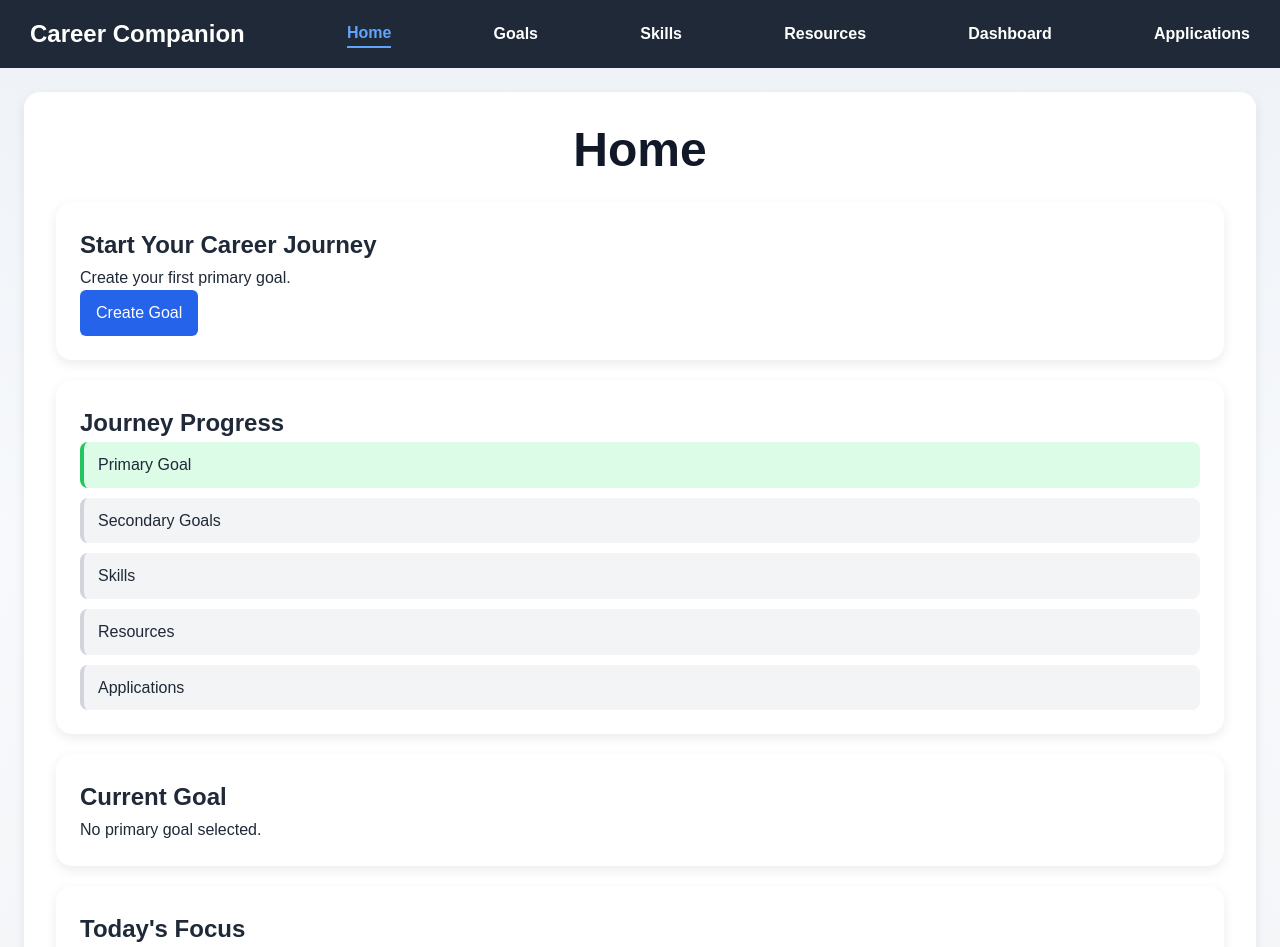
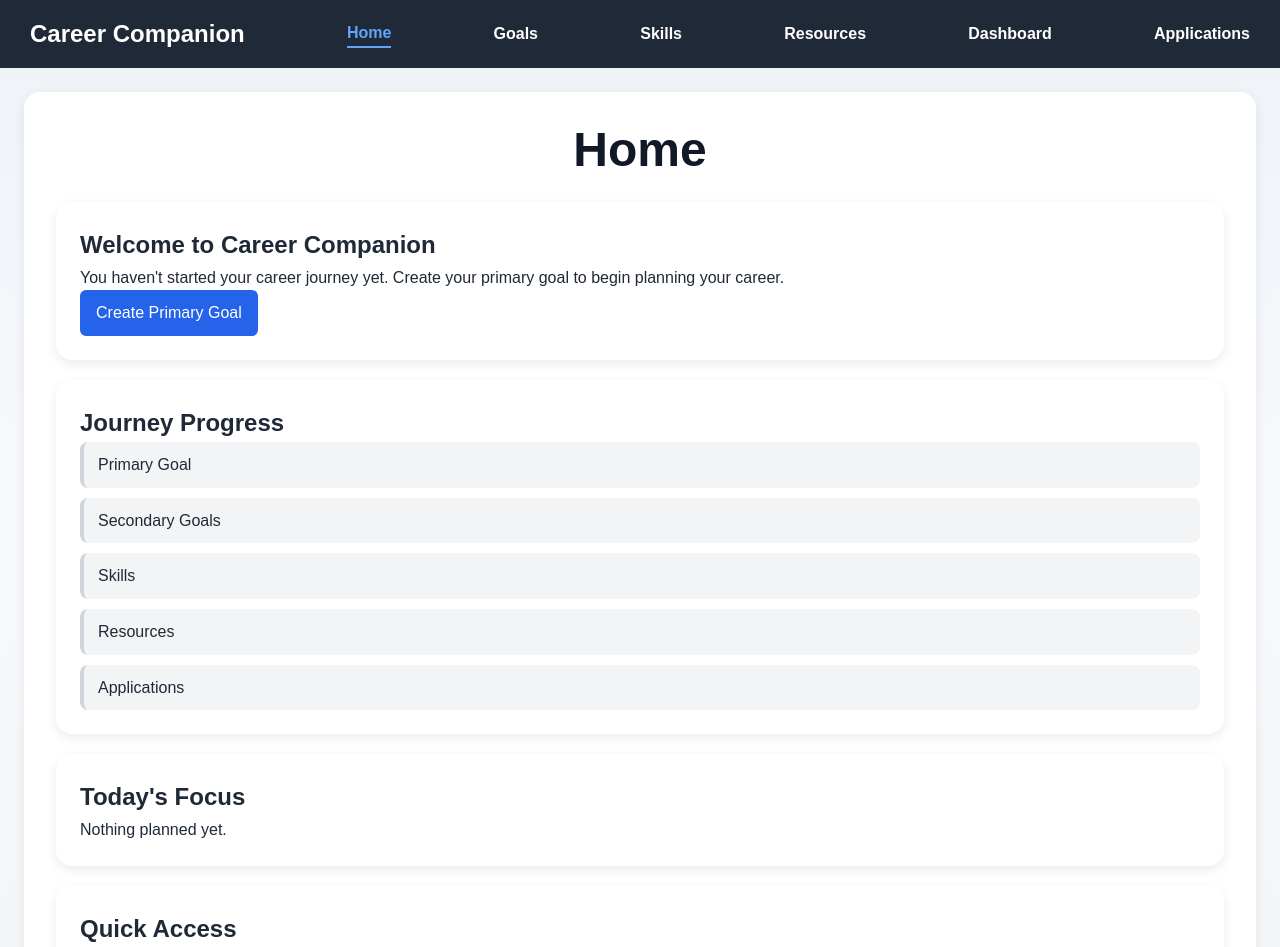
Before and after one commit to SriHarishVel/Career-Companion, a React (Vite) app in the folder frontend/: page / in a window 1280 px wide. Shown: the top 947 px of the page. Built offline with nearby package versions, Linux system fonts and the light colour scheme.

Commit message:
Enhance home page with career journey overview

```diff
--- a/frontend/src/pages/Home/index.css
+++ b/frontend/src/pages/Home/index.css
@@ -54,3 +54,23 @@
     margin: 6px 0 0;
     font-size: 14px;
 }
+.journey-summary {
+    display: flex;
+    gap: 24px;
+    margin: 20px 0;
+}
+
+.summary-item {
+    display: flex;
+    flex-direction: column;
+}
+
+.summary-item span {
+    font-size: 0.85rem;
+    color: #6b7280;
+}
+
+.summary-item strong {
+    font-size: 1.25rem;
+    margin-top: 4px;
+}
--- a/frontend/src/pages/Home/index.jsx
+++ b/frontend/src/pages/Home/index.jsx
@@ -1,6 +1,8 @@
+import { useNavigate } from "react-router-dom";
 import "./index.css";
 
 function Home() {
+    const navigate = useNavigate();
     const goals = JSON.parse(localStorage.getItem("goals")) || [];
 
     const primaryGoal = goals.find(goal => goal.goalType === "Primary");
@@ -13,10 +15,34 @@ function Home() {
     );
 
     const completedSecondaryGoals =
-    secondaryGoals.filter(
-        goal => goal.completed
-    ).length;
+        secondaryGoals.filter(
+            goal => goal.completed
+        ).length;
 
+    const overallProgress =
+        secondaryGoals.length > 0
+            ? Math.round(
+                secondaryGoals.reduce(
+                    (total, goal) => total + goal.progress,
+                    0
+                ) / secondaryGoals.length
+            )
+            : 0;
+
+    function handleContinueJourney() {
+
+        if (!primaryGoal) {
+            navigate("/goals");
+            return;
+        }
+
+        if (secondaryGoals.length === 0) {
+            navigate("/goals");
+            return;
+        }
+
+        navigate("/goals");
+    }
     return (
         <div className="container">
 
@@ -27,35 +53,41 @@ function Home() {
                 <div className="home-card">
                    {primaryGoal ? (
                         <>
-                            <h2>Current Goal</h2>
+                            <h2>Current Career Journey</h2>
 
                             <h3>{primaryGoal.title}</h3>
+                            <div className="journey-summary">
 
-                            <p>
-                                Progress: {primaryGoal.progress}%
-                            </p>
+                                <div className="summary-item">
+                                    <span>Progress</span>
+                                    <strong>{overallProgress}%</strong>
+                                </div>
 
-                            <p>
-                                Secondary Goals:
-                                {" "}
-                                {completedSecondaryGoals}
-                                {" / "}
-                                {secondaryGoals.length}
-                                {" "}
-                                completed
-                            </p>
+                                <div className="summary-item">
+                                    <span>Secondary Goals</span>
+                                    <strong>
+                                        {completedSecondaryGoals} / {secondaryGoals.length}
+                                    </strong>
+                                </div>
 
-                            <button>
+                            </div>
+
+                            <button onClick={handleContinueJourney}>
                                 Continue Journey
                             </button>
                         </>
                     ) : (
                         <>
-                            <h2>Start Your Career Journey</h2>
+                            <h2>Welcome to Career Companion</h2>
 
-                            <p>Create your first primary goal.</p>
+                            <p>
+                                You haven't started your career journey yet.
+                                Create your primary goal to begin planning your career.
+                            </p>
 
-                            <button>Create Goal</button>
+                            <button onClick={handleContinueJourney}>
+                                Create Primary Goal
+                            </button>
                         </>
                     )}
                 </div>
@@ -66,11 +98,21 @@ function Home() {
 
                     <div className="journey-progress">
 
-                        <div className="journey-step completed">
+                        <div
+                            className={`journey-step ${
+                                primaryGoal ? "completed" : ""
+                            }`}
+                        >
+                            {primaryGoal ? "✓ " : ""}
                             Primary Goal
                         </div>
 
-                        <div className="journey-step">
+                        <div
+                            className={`journey-step ${
+                                secondaryGoals.length > 0 ? "completed" : ""
+                            }`}
+                        >
+                            {secondaryGoals.length > 0 ? "✓ " : ""}
                             Secondary Goals
                         </div>
 
@@ -88,14 +130,6 @@ function Home() {
 
                     </div>
 
-                </div>
-
-                <div className="home-card">
-                    <h2>Current Goal</h2>
-
-                    <p>
-                        No primary goal selected.
-                    </p>
                 </div>
 
                 <div className="home-card">
```
